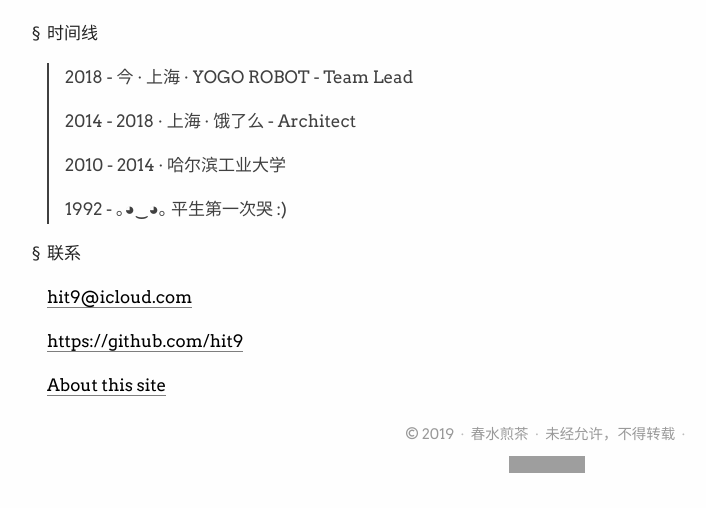
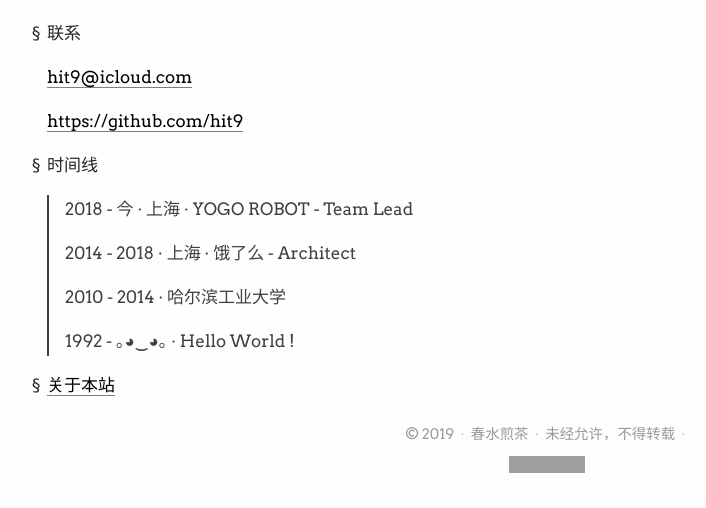
Before and after one commit to gfphoto/writings.sh, a Jekyll site: the page built from about.md, in a window 1280 px wide. Shown: the part 974-1482 px from the top of the page, without its empty margins (93-799 px from the left). Built offline with Jekyll 4.4.1, drawn with Linux system fonts in a browser that asks for light colours; some web fonts are replaced; some of the changed text lies outside the part shown; grey boxes are pictures that could not be loaded.

Commit message:
Minor fixes on about

```diff
--- a/about.md
+++ b/about.md
@@ -7,7 +7,13 @@
 
 {% include image.html width="100%" absolute_url='/assets/images/i.jpg' note="2017年 · 瓦莱塔" %}
 
-王超 · Hit9， 上海。
+王超 · Hit9， 上海， 软件研发工作.
+
+<span class="heading-anchor">§</span> 联系
+
+[hit9@icloud.com](mailto:hit9@icloud.com)
+
+[https://github.com/hit9](https://github.com/hit9){:target="_blank"}
 
 <span class="heading-anchor">§</span> 时间线
 
@@ -17,12 +23,6 @@
 >
 > 2010 - 2014 · 哈尔滨工业大学
 >
-> 1992 - ｡◕‿◕｡ 平生第一次哭 :)
+> 1992 - ｡◕‿◕｡ · Hello World !
 
-<span class="heading-anchor">§</span> 联系
-
-[hit9@icloud.com](mailto:hit9@icloud.com)
-
-[https://github.com/hit9](https://github.com/hit9){:target="_blank"}
-
-[About this site](https://github.com/hit9/writings.sh#writingssh)
+<span class="heading-anchor">§</span> [关于本站](https://github.com/hit9/writings.sh#writingssh){:target="_blank"}
```
